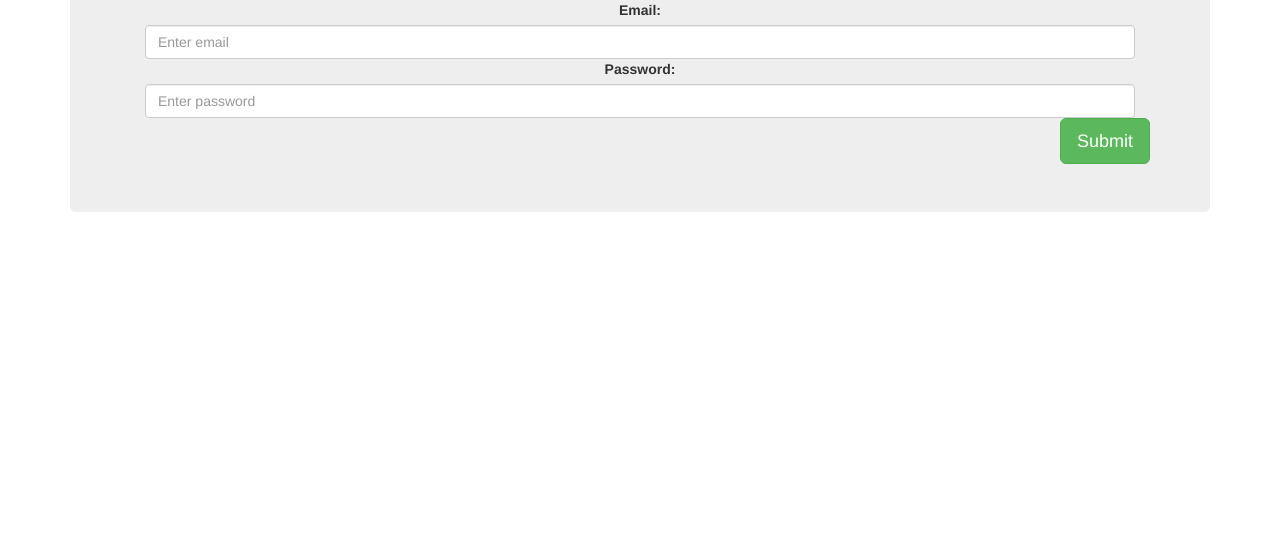
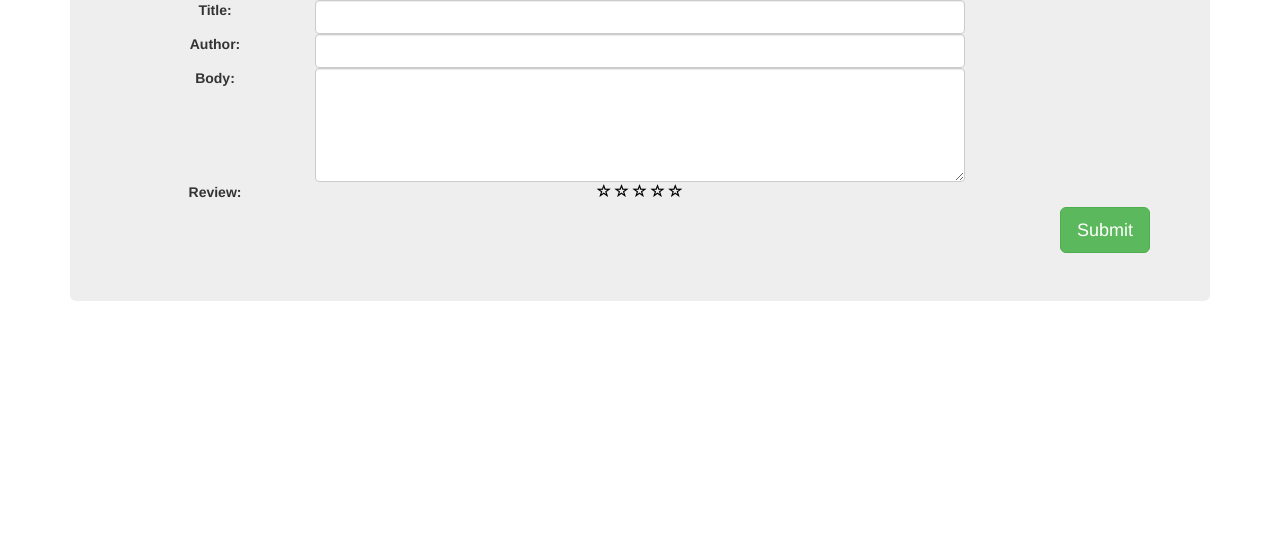
Before and after one commit to abaldwin99/resty, a website: page public/index.html in a window 1280 px wide. Shown: the part 262-800 px from the top of the page. Drawn offline with nearby package versions, Linux system fonts and the light colour scheme; some packages are replaced by stand-ins of ours; no server answers.

Commit message:
create new review form

```diff
--- a/public/index.html
+++ b/public/index.html
@@ -14,6 +14,7 @@
 
     <!-- Bootstrap core CSS -->
     <link href="bower_components/bootstrap/dist/css/bootstrap.min.css" rel="stylesheet">
+    <link href="resty.css" rel="stylesheet">
 
     <script src="bower_components/angular/angular.min.js"></script>
     <script src="bower_components/angular-route/angular-route.min.js"></script>
@@ -43,7 +44,6 @@
         <div id="navbar" class="collapse navbar-collapse">
             <ul class="nav navbar-nav">
                 <li class="active"><a href="#">Home</a></li>
-                <li><a href="#about">Profile</a></li>
             </ul>
         </div>
         <!--/.nav-collapse -->
@@ -58,14 +58,68 @@
 
                 <div class="jumbotron">
                     <div class="container">
-                        <h2>Create new review</h2>
-                        <label for="email">Email:</label>
-                        <input type="email" class="form-control" id="email" placeholder="Enter email">
-                        <label for="pwd">Password:</label>
-                        <input type="password" class="form-control" id="pwd" placeholder="Enter password">
+                        <div class="row">
+                            <div class="col-xs-12">
+                                <h2>Create new review</h2>
+                            </div>
+                        </div>
 
                         <div class="row">
-                            <a class="btn btn-success btn-lg pull-right" href="#" role="button">Submit</a>
+                            <div class="col-xs-2">
+                                <label for="title">Title:</label>
+                            </div>
+                            <div class="col-xs-8">
+                                <input id="title" class="form-control" ng-model="resty.newReview.title">
+                            </div>
+                        </div>
+
+                        <div class="row">
+                            <div class="col-xs-2">
+                                <label for="author">Author:</label>
+                            </div>
+                            <div class="col-xs-8">
+                                <input id="author" class="form-control" ng-model="resty.newReview.author">
+                            </div>
+                        </div>
+
+                        <div class="row">
+                            <div class="col-xs-2">
+                                <label for="body">Body:</label>
+                            </div>
+                            <div class="col-xs-8">
+                                <textarea id="body" class="form-control" rows="5" ng-model="resty.newReview.body"></textarea>
+                            </div>
+                        </div>
+
+                        <div class="row">
+                            <div class="col-xs-2">
+                                <label for="body">Review:</label>
+                            </div>
+                            <div class="col-xs-8 new-review-stars">
+                                <a class="icon" ng-click="resty.newReview.rating = 1" role="button">
+                                    <i class="glyphicon" ng-class="(resty.newReview.rating >= 1) ? 'glyphicon-star' : 'glyphicon-star-empty'"></i>
+                                </a>
+                                <a class="icon" ng-click="resty.newReview.rating = 2" role="button">
+                                    <i class="glyphicon" ng-class="(resty.newReview.rating >= 2) ? 'glyphicon-star' : 'glyphicon-star-empty'"></i>
+                                </a>
+                                <a class="icon" ng-click="resty.newReview.rating = 3" role="button">
+                                    <i class="glyphicon" ng-class="(resty.newReview.rating >= 3) ? 'glyphicon-star' : 'glyphicon-star-empty'"></i>
+                                </a>
+                                <a class="icon" ng-click="resty.newReview.rating = 4" role="button">
+                                    <i class="glyphicon" ng-class="(resty.newReview.rating >= 4) ? 'glyphicon-star' : 'glyphicon-star-empty'"></i>
+                                </a>
+                                <a class="icon" ng-click="resty.newReview.rating = 5" role="button">
+                                    <i class="glyphicon" ng-class="(resty.newReview.rating >= 5) ? 'glyphicon-star' : 'glyphicon-star-empty'"></i>
+                                </a>
+
+                            </div>
+
+                        </div>
+
+
+
+                        <div class="row">
+                            <a class="btn btn-success btn-lg pull-right" role="button" ng-click="resty.postNewReview(resty.newReview)">Submit</a>
                         </div>
                     </div>
                 </div>
@@ -82,10 +136,10 @@
                         <span class="glyphicon" ng-class="(review.rating >= 5) ? 'glyphicon-star' : 'glyphicon-star-empty'"></span>
 
                         <div class="row">
-                            <a class="btn btn-primary btn-lg pull-right" href="#" role="button">Edit</a>
+                            <a class="btn btn-primary btn-lg pull-right" role="button">Edit</a>
                         </div>
                         <div class="row">
-                            <a class="btn btn-danger btn-lg pull-right" href="#" role="button" ng-click="resty.deleteReview(review)">Delete</a>
+                            <a class="btn btn-danger btn-lg pull-right" role="button" ng-click="resty.deleteReview(review)">Delete</a>
                         </div>
 
                     </div>
--- /dev/null
+++ b/public/resty.css
@@ -0,0 +1,7 @@
+.new-review-stars > a:hover {
+    text-decoration: none;
+}
+
+.new-review-stars > a {
+    color: black;
+}
--- a/public/resty.js
+++ b/public/resty.js
@@ -15,39 +15,26 @@ app.factory('Review', function ($resource) {
 app.controller('restyController', function ($scope, Review) {
     var resty = this;
 
+    resty.newReview = {};
+
     resty.getAllReviews = function () {
         var reviews = Review.query(function () {
             resty.reviews = reviews;
         });
     }
 
-    //    var oneReview = Review.get({
-    //        id: 2
-    //    }, function () {
-    //        console.log(oneReview.title);
-    //    });
-
-    resty.postNewReview = function (newReview) {
-        //     newReview = {
-        //        "title": "Awesome",
-        //        "author": "Bob",
-        //        "body": "Best product ever",
-        //        "rating": 5
-        //    };
-
-        Review.save(newReview, function () {
-            getAllReviews();
+    resty.postNewReview = function (review) {
+        Review.save(review, function () {
+            resty.getAllReviews();
+            resty.newReview = {}
         });
     }
-
 
     resty.updateReview = function (review) {
         updateReview.$update(function () {
             getAllReviews();
         });
     }
-
-
 
     resty.deleteReview = function (review) {
         review.$delete(function () {
```
Also changed, not shown: db.json (+26 -6 lines).
